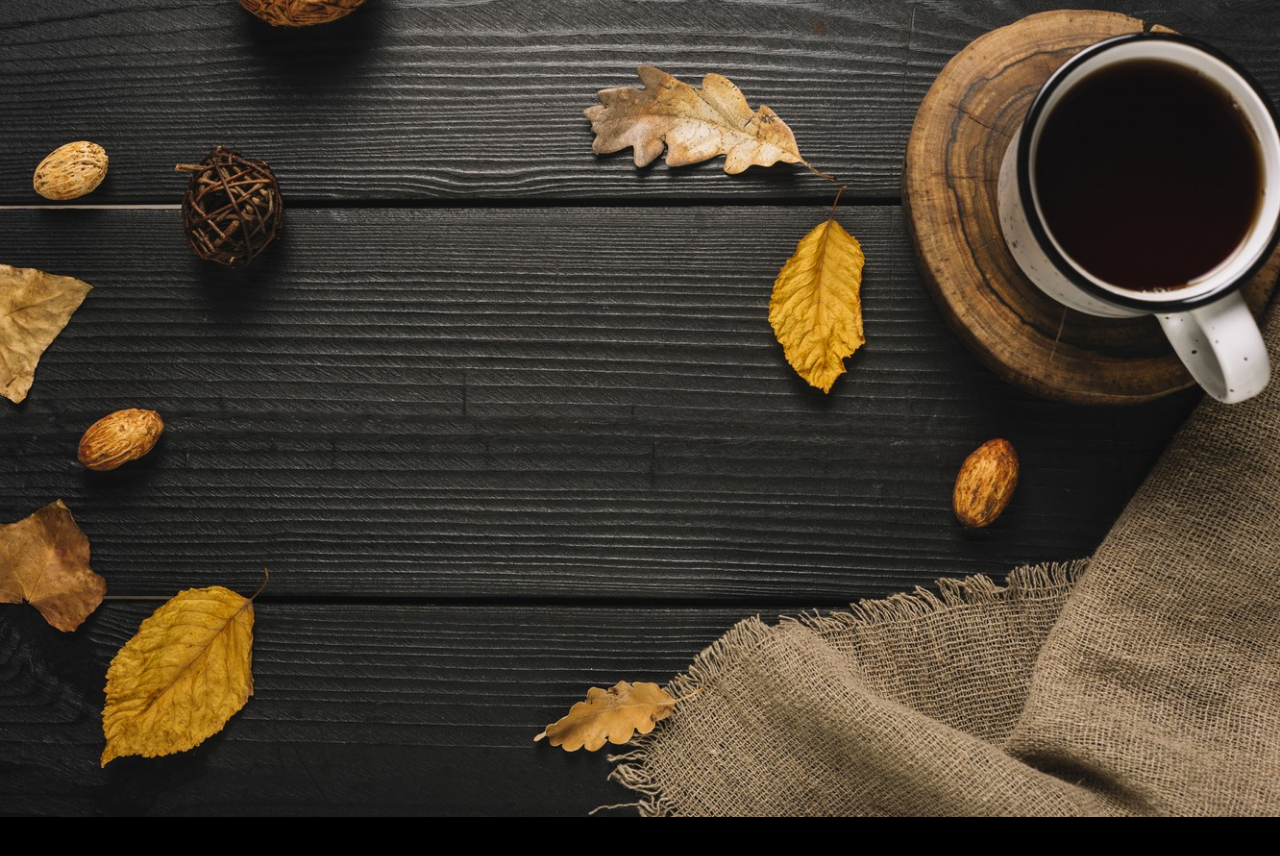
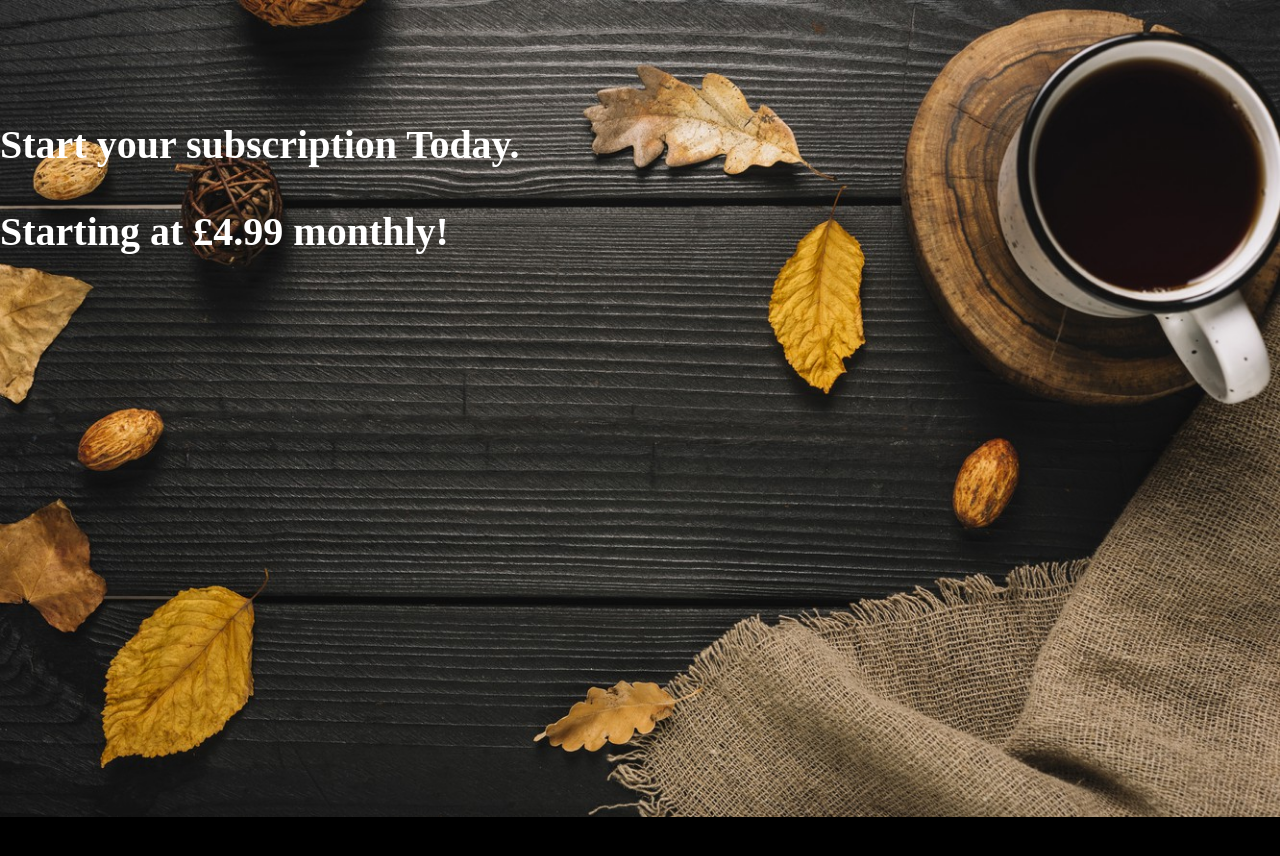
Before and after one commit to MohammedUsman-hub/coffee-subscription-landing-page, a React (Create React App) app in the folder coffee-sub/: page / in a window 1280 px wide. Shown: the top 856 px of the page. Built offline with nearby package versions, Linux system fonts and the light colour scheme.

Commit message:
update 4

```diff
--- a/coffee-sub/src/App.js
+++ b/coffee-sub/src/App.js
@@ -1,6 +1,7 @@
 import { Component } from 'react';
 import Background from './components/bg'
 import JoinBtn from './components/btn'
+import Text from './components/txt';
 
 export default class App extends Component{
     render(){
@@ -8,6 +9,7 @@ export default class App extends Component{
             <div>
                 <Background/>
                 <JoinBtn/>
+                <Text/>
             </div>
         );
     }
--- a/coffee-sub/src/components/txt.js
+++ b/coffee-sub/src/components/txt.js
@@ -0,0 +1,13 @@
+import React, { Component } from 'react';
+import "../index.css";
+
+export default class text1 extends Component{
+    render(){
+        return(
+            <div>
+                <h3 id='txt-1'>Start your subscription Today.</h3>
+                <h3 id='txt-2'>Starting at £4.99 monthly!</h3>
+            </div>
+        )
+    }
+}
--- a/coffee-sub/src/index.css
+++ b/coffee-sub/src/index.css
@@ -26,3 +26,17 @@ html, body{
   cursor: pointer;
   color: rgb(255, 21, 0);
 }
+
+
+#txt-1{
+  color:white;
+  position: relative;
+  bottom: 50pc;
+  font-size: 40px;
+}
+#txt-2{
+  color: white;
+  position: relative;
+  bottom: 50pc;
+  font-size: 40px;
+}
```
